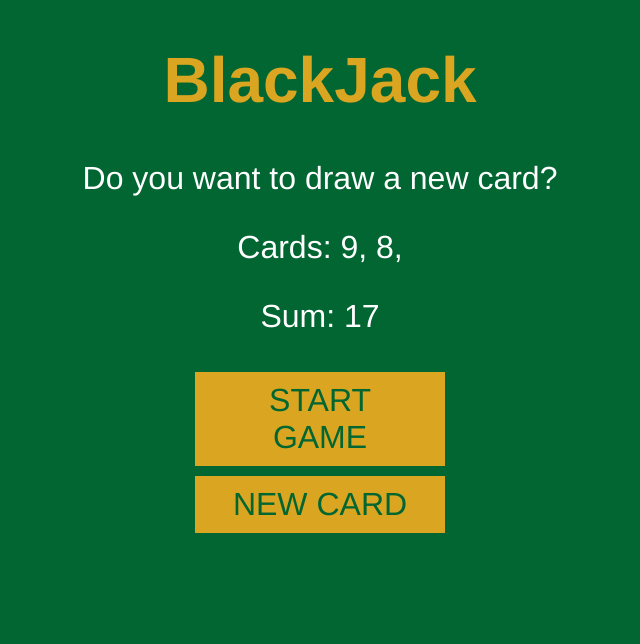
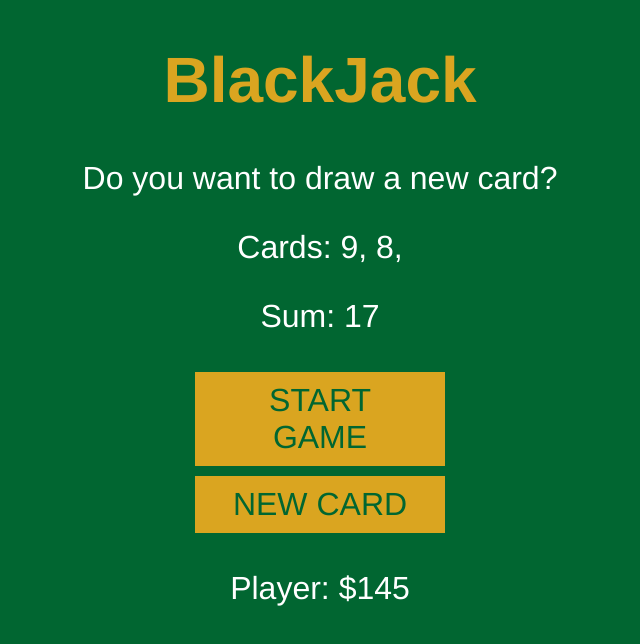
Before and after one commit to nhachelaf99/blackjackapp, a plain HTML site: page index.html in a window 1280 px wide. Both pictures are taken after a click on the button "START GAME". Shown: the whole page, without its empty margins (320-960 px from the left). Drawn offline with Linux system fonts and the light colour scheme.

Commit message:
Added player element

```diff
--- a/index.html
+++ b/index.html
@@ -14,7 +14,7 @@
     <p id="sum-el">Sum:</p>
     <button onclick="startGame()">START GAME</button><br>
     <button onclick="newCard()">NEW CARD</button>
-    <h1 id="greeting-el"></h1>
+    <p id="player-el"></p>
 </body>
 <script src="script.js"></script>
 </html>
--- a/script.js
+++ b/script.js
@@ -5,9 +5,17 @@ let secondCard = getRandomCard()
 let cards = [firstCard, secondCard]
 let sum = firstCard + secondCard
 let message = ""
+let player = {
+    name: "Player",
+    chips: 145
+}
+
+let playerEl = document.getElementById("player-el")
 let messageEl = document.getElementById("message-el")
 let sumEl = document.getElementById("sum-el")
 let cardEl = document.getElementById("card-el")
+
+
 
 function startGame() {
     renderGame()
@@ -34,6 +42,8 @@ function renderGame() {
     for (let i = 0; i < cards.length; i++) {
         cardEl.textContent += cards[i] + ", "
     }
+
+    playerEl.textContent = player.name + ": $" + player.chips
 }
 
 function getRandomCard() {
@@ -62,3 +72,10 @@ function newCard() {
     }
 
 }
+
+let castle = {
+    name: "FredCastle",
+    price: 190,
+    isAvailable: true,
+    days: ["Wednesday", "Friday", "Monday"]
+}
```
Also changed, not shown: style.css (line endings or trailing spaces).
